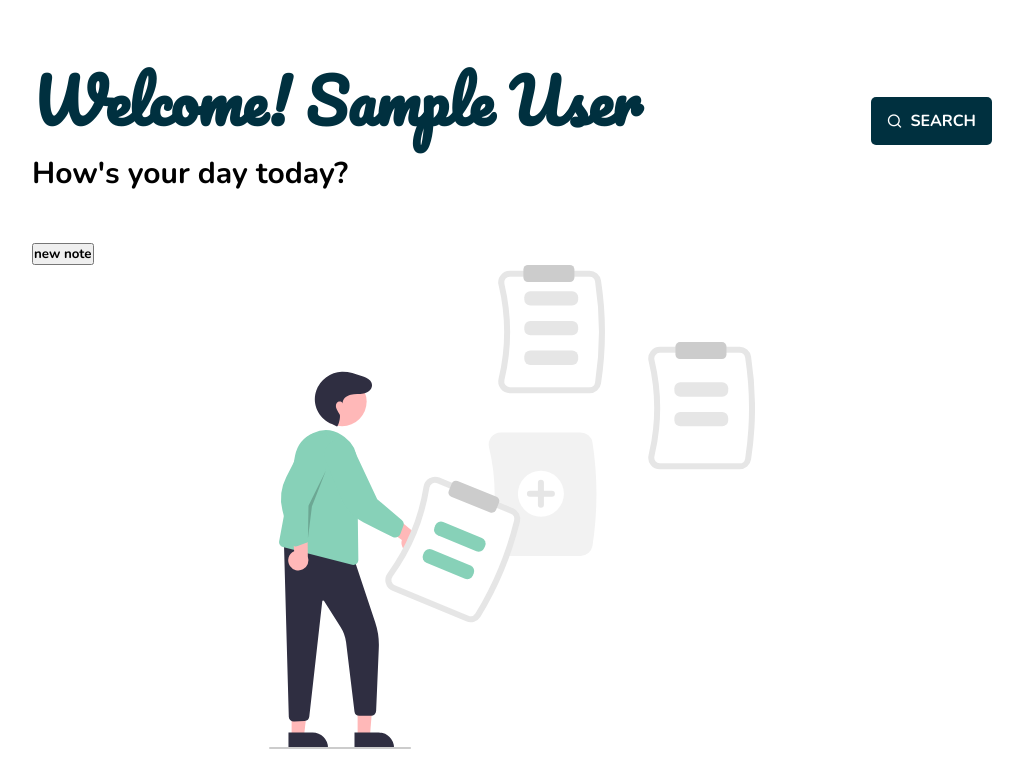
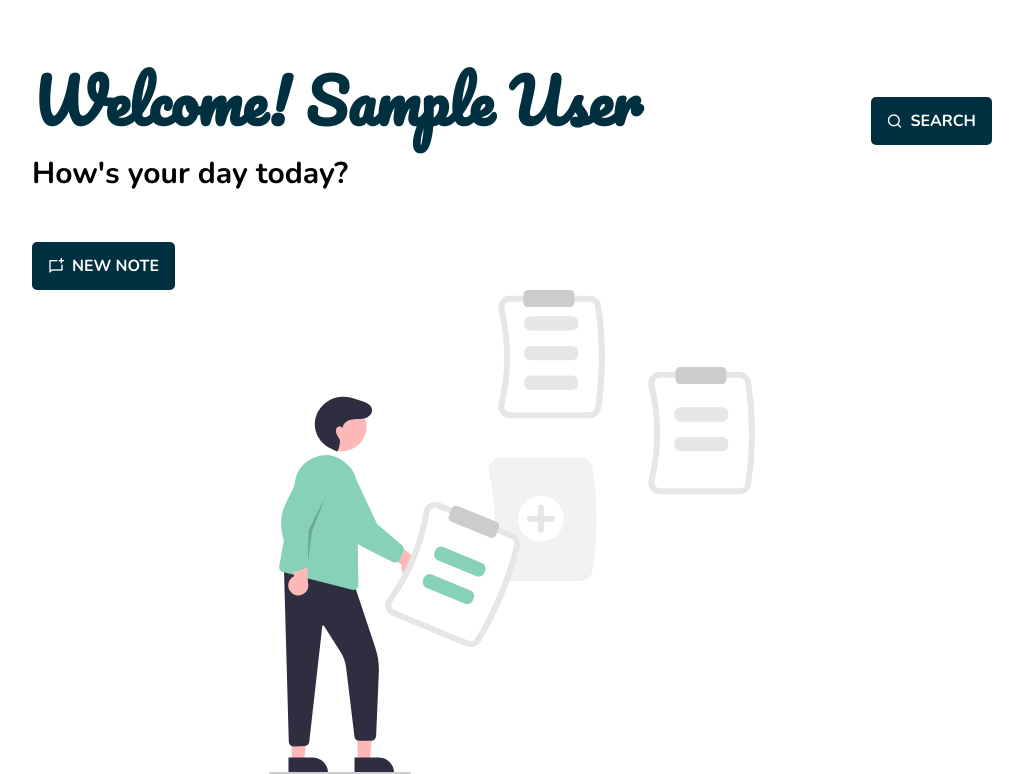
Before and after one commit to glendell03/talaarawan, a PHP site: page / in a window 1280 px wide. Shown: the part 80-854 px from the top of the page, without its empty margins (128-1151 px from the left). Before the commit the page ends 829 px from the top, so only its background shows below. Run offline with PHP 8.4, Linux system fonts and the light colour scheme; the visitor is signed in with stand-in values (Sample User, id 1); data that the repository does not hold is empty.

```diff
--- a/public/css/design.css
+++ b/public/css/new.css
@@ -9,8 +9,7 @@
 .background {
   height: 100%;
   width: 100%;
-  background-image: linear-gradient(rgba(0, 0, 0, 0.1), rgba(0, 0, 0, 0.1)),
-    url(../img/notebookdesign.jpg);
+  background-image: url(../img/notebookdesign.jpg);
   background-position: center;
   background-size: cover;
 }
@@ -39,11 +38,6 @@ textarea[type="text"] {
   font-size: 25px;
 }
 
-textarea[type="text"] {
-  border-color: dodgerBlue;
-  box-shadow: 0 0 15px 0 dodgerBlue;
-}
-
 input[type="text"] {
   width: 60%;
   border: 2px solid #aaa;
@@ -55,9 +49,6 @@ input[type="text"] {
   transition: 1s;
   background-color: transparent;
   font-size: 25px;
-  border-color: dodgerBlue;
-  box-shadow: 0 0 15px 0 dodgerBlue;
-  font-family: arial;
 }
 
 .Datedesign {
@@ -80,8 +71,6 @@ input[type="date"] {
   font-size: 30px;
   right: 20px;
   top: 2px;
-  border-color: green;
-  box-shadow: 0 0 15px 0 lightgreen;
 }
 
 .submit-btn {
--- a/public/css/note.css
+++ b/public/css/notes.css
@@ -1,4 +1,37 @@
 /* NOTE */
+.new-note-wrapper {
+  height: 3rem;
+  width: fit-content;
+}
+
+.new-note-btn {
+  background-color: #00303f;
+  border: none;
+  display: flex;
+  align-items: center;
+  justify-content: center;
+  height: fit-content;
+  color: white;
+  font-size: 1rem;
+  border-radius: 5px;
+  padding: 0.5rem;
+  transition: 0.3s ease-in-out;
+}
+
+.new-note-btn:hover {
+  background-color: white;
+  color: #00303f;
+  border: 2px solid #00303f;
+}
+
+.new-note-btn p {
+  margin-right: 0.5rem;
+}
+
+.ri-chat-new-line {
+  padding: 0.5rem;
+}
+
 .note-wrapper {
   display: flex;
   justify-content: center;
--- a/public/css/search.css
+++ b/public/css/searchs.css
@@ -9,6 +9,13 @@
   font-size: 1rem;
   border-radius: 5px;
   padding: 0.5rem;
+  transition: 0.3s ease-in-out;
+}
+
+.search-button:hover {
+  background-color: white;
+  color: #00303f;
+  border: 2px solid #00303f;
 }
 
 .search-button p {
--- a/public/index.php
+++ b/public/index.php
@@ -21,9 +21,9 @@ if ($_SESSION["loggedin"] === null) {
     <link rel="shortcut icon" href="favicon.ico" type="image/x-icon">
     <link href="https://cdn.jsdelivr.net/npm/remixicon@2.5.0/fonts/remixicon.css" rel="stylesheet">
     <link rel="stylesheet" href="./css/style.css">
-    <link rel="stylesheet" href="./css/search.css">
-    <link rel="stylesheet" href="./css/note.css">
-    <link rel="stylesheet" href="./css/design.css">
+    <link rel="stylesheet" href="./css/searchs.css">
+    <link rel="stylesheet" href="./css/notes.css">
+    <link rel="stylesheet" href="./css/new.css">
     <script src="https://code.jquery.com/jquery-3.5.1.js" integrity="sha256-QWo7LDvxbWT2tbbQ97B53yJnYU3WhH/C8ycbRAkjPDc=" crossorigin="anonymous"></script>
     <script src="./js/modal.js"></script>
     <script src="./js/search1.js"></script>
@@ -93,7 +93,12 @@ if ($_SESSION["loggedin"] === null) {
                 </div>
             </div>
 
-            <button onclick="modal()">new note</button>
+            <div class="new-note-wrapper">
+                <button onclick="modal()" class="new-note-btn">
+                    <i class="ri-chat-new-line"></i>
+                    <p>NEW NOTE</p>
+                </button>
+            </div>
 
             <div class="create-wrapper" id="showModal" style="display: none;">
                 <div class="background">
```
Also changed, not shown: server/requestreset.php (+8 -5 lines), server/resetpass.php (+25 -12 lines).
